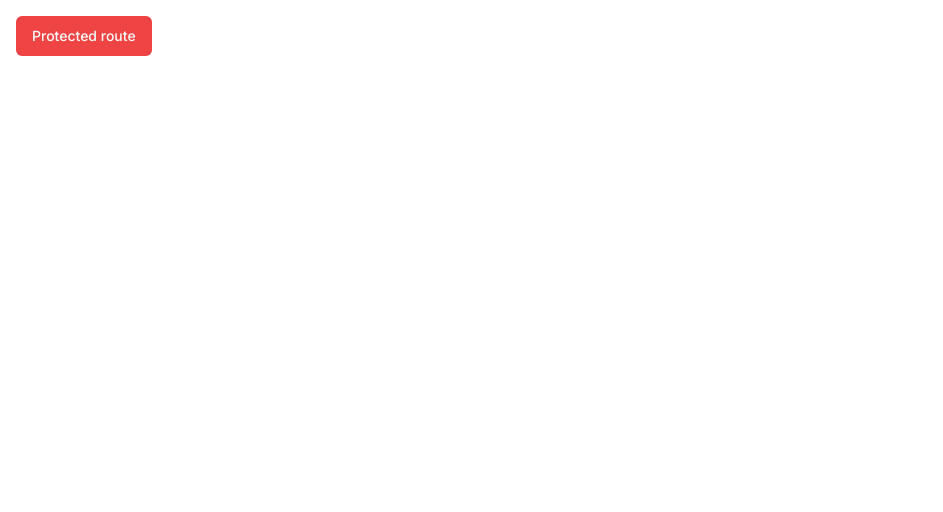
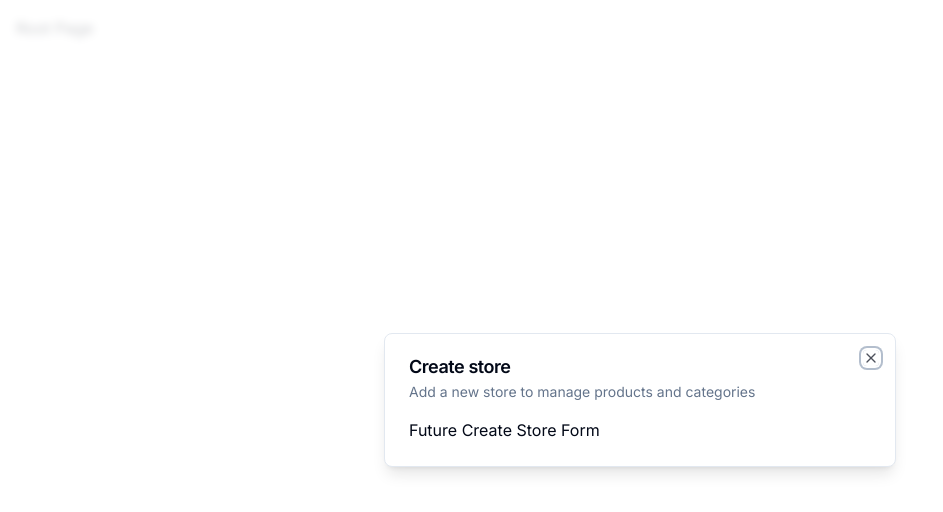
Before and after one commit to salmann7/e-commerce-cms-admin-dashboard, a Next.js app: page / in a window 1280 px wide. Shown: the top 512 px of the page, without its empty margins (0-943 px from the left). Built offline with nearby package versions, Linux system fonts and the light colour scheme.

Commit message:
create store modal provider integration using zustand

```diff
--- a/app/(root)/page.tsx
+++ b/app/(root)/page.tsx
@@ -1,11 +1,24 @@
-import { Button } from "@/components/ui/button";
-import { UserButton } from "@clerk/nextjs";
+"use client";
+
+import { useEffect } from "react";
+
+import { Modal } from "@/components/ui/modal";
+import { useStoreModal } from "@/hooks/use-store-modal";
 
 export default function SetupPage() {
+
+  const onOpen = useStoreModal((state) => state.onOpen);
+  const isOpen = useStoreModal((state) => state.isOpen);
+
+  useEffect(() => {
+    if(!isOpen) {
+      onOpen();
+    }
+  },[isOpen, onOpen]);
+
     return (
       <div className="p-4">
-        <Button variant="destructive">Protected route</Button>
-        <UserButton afterSignOutUrl="/"/>
+        Root Page
       </div>
     )
   }
--- a/app/layout.tsx
+++ b/app/layout.tsx
@@ -2,6 +2,8 @@
 import type { Metadata } from 'next'
 import { Inter } from 'next/font/google'
 import { ClerkProvider } from '@clerk/nextjs'
+
+import { ModalProvider } from '@/providers/modal-provider'
 
 const inter = Inter({ subsets: ['latin'] })
 
@@ -18,7 +20,10 @@
   return (
     <ClerkProvider>
       <html lang="en">
-        <body className={inter.className}>{children}</body>
+        <body className={inter.className}>
+          <ModalProvider />
+          {children}
+        </body>
       </html>
     </ClerkProvider>
   )
--- /dev/null
+++ b/components/modals/store-modal.tsx
@@ -0,0 +1,19 @@
+"use client";
+
+import { useStoreModal } from "@/hooks/use-store-modal";
+import { Modal } from "@/components/ui/modal";
+
+export const StoreModal = () => {
+    const storeModal = useStoreModal();
+
+    return (
+        <Modal
+            title="Create store"
+            description="Add a new store to manage products and categories"
+            isOpen={storeModal.isOpen}
+            onClose={storeModal.onClose}
+            >
+                Future Create Store Form
+            </Modal>
+    )
+}
--- /dev/null
+++ b/components/ui/dialog.tsx
@@ -0,0 +1,123 @@
+"use client"
+
+import * as React from "react"
+import * as DialogPrimitive from "@radix-ui/react-dialog"
+import { X } from "lucide-react"
+
+import { cn } from "@/lib/utils"
+
+const Dialog = DialogPrimitive.Root
+
+const DialogTrigger = DialogPrimitive.Trigger
+
+const DialogPortal = ({
+  className,
+  ...props
+}: DialogPrimitive.DialogPortalProps) => (
+  <DialogPrimitive.Portal className={cn(className)} {...props} />
+)
+DialogPortal.displayName = DialogPrimitive.Portal.displayName
+
+const DialogOverlay = React.forwardRef<
+  React.ElementRef<typeof DialogPrimitive.Overlay>,
+  React.ComponentPropsWithoutRef<typeof DialogPrimitive.Overlay>
+>(({ className, ...props }, ref) => (
+  <DialogPrimitive.Overlay
+    ref={ref}
+    className={cn(
+      "fixed inset-0 z-50 bg-background/80 backdrop-blur-sm data-[state=open]:animate-in data-[state=closed]:animate-out data-[state=closed]:fade-out-0 data-[state=open]:fade-in-0",
+      className
+    )}
+    {...props}
+  />
+))
+DialogOverlay.displayName = DialogPrimitive.Overlay.displayName
+
+const DialogContent = React.forwardRef<
+  React.ElementRef<typeof DialogPrimitive.Content>,
+  React.ComponentPropsWithoutRef<typeof DialogPrimitive.Content>
+>(({ className, children, ...props }, ref) => (
+  <DialogPortal>
+    <DialogOverlay />
+    <DialogPrimitive.Content
+      ref={ref}
+      className={cn(
+        "fixed left-[50%] top-[50%] z-50 grid w-full max-w-lg translate-x-[-50%] translate-y-[-50%] gap-4 border bg-background p-6 shadow-lg duration-200 data-[state=open]:animate-in data-[state=closed]:animate-out data-[state=closed]:fade-out-0 data-[state=open]:fade-in-0 data-[state=closed]:zoom-out-95 data-[state=open]:zoom-in-95 data-[state=closed]:slide-out-to-left-1/2 data-[state=closed]:slide-out-to-top-[48%] data-[state=open]:slide-in-from-left-1/2 data-[state=open]:slide-in-from-top-[48%] sm:rounded-lg md:w-full",
+        className
+      )}
+      {...props}
+    >
+      {children}
+      <DialogPrimitive.Close className="absolute right-4 top-4 rounded-sm opacity-70 ring-offset-background transition-opacity hover:opacity-100 focus:outline-none focus:ring-2 focus:ring-ring focus:ring-offset-2 disabled:pointer-events-none data-[state=open]:bg-accent data-[state=open]:text-muted-foreground">
+        <X className="h-4 w-4" />
+        <span className="sr-only">Close</span>
+      </DialogPrimitive.Close>
+    </DialogPrimitive.Content>
+  </DialogPortal>
+))
+DialogContent.displayName = DialogPrimitive.Content.displayName
+
+const DialogHeader = ({
+  className,
+  ...props
+}: React.HTMLAttributes<HTMLDivElement>) => (
+  <div
+    className={cn(
+      "flex flex-col space-y-1.5 text-center sm:text-left",
+      className
+    )}
+    {...props}
+  />
+)
+DialogHeader.displayName = "DialogHeader"
+
+const DialogFooter = ({
+  className,
+  ...props
+}: React.HTMLAttributes<HTMLDivElement>) => (
+  <div
+    className={cn(
+      "flex flex-col-reverse sm:flex-row sm:justify-end sm:space-x-2",
+      className
+    )}
+    {...props}
+  />
+)
+DialogFooter.displayName = "DialogFooter"
+
+const DialogTitle = React.forwardRef<
+  React.ElementRef<typeof DialogPrimitive.Title>,
+  React.ComponentPropsWithoutRef<typeof DialogPrimitive.Title>
+>(({ className, ...props }, ref) => (
+  <DialogPrimitive.Title
+    ref={ref}
+    className={cn(
+      "text-lg font-semibold leading-none tracking-tight",
+      className
+    )}
+    {...props}
+  />
+))
+DialogTitle.displayName = DialogPrimitive.Title.displayName
+
+const DialogDescription = React.forwardRef<
+  React.ElementRef<typeof DialogPrimitive.Description>,
+  React.ComponentPropsWithoutRef<typeof DialogPrimitive.Description>
+>(({ className, ...props }, ref) => (
+  <DialogPrimitive.Description
+    ref={ref}
+    className={cn("text-sm text-muted-foreground", className)}
+    {...props}
+  />
+))
+DialogDescription.displayName = DialogPrimitive.Description.displayName
+
+export {
+  Dialog,
+  DialogTrigger,
+  DialogContent,
+  DialogHeader,
+  DialogFooter,
+  DialogTitle,
+  DialogDescription,
+}
--- /dev/null
+++ b/components/ui/modal.tsx
@@ -0,0 +1,45 @@
+"use client";
+
+import { Dialog, DialogContent, DialogDescription, DialogHeader, DialogTitle } from "@/components/ui/dialog";
+
+interface ModalProps {
+    title: string;
+    description: string;
+    isOpen: boolean;
+    onClose: () => void;
+    children?: React.ReactNode;
+};
+
+export const Modal: React.FC<ModalProps> = (
+    {
+        title,
+        description,
+        isOpen,
+        onClose,
+        children
+    }
+) => {
+    const onChange = (open: boolean) => {
+        if(!open) {
+            onClose();
+        }
+    }
+
+    return (
+        <Dialog open={isOpen} onOpenChange={onChange}>
+            <DialogContent>
+                <DialogHeader>
+                    <DialogTitle>
+                        {title}
+                    </DialogTitle>
+                    <DialogDescription>
+                        {description}
+                    </DialogDescription>
+                </DialogHeader>
+                <div>
+                    {children}
+                </div>
+            </DialogContent>
+        </Dialog>
+    );
+}
--- /dev/null
+++ b/hooks/use-store-modal.tsx
@@ -0,0 +1,13 @@
+import { create } from "zustand";
+
+interface useStoreModalStore {
+    isOpen: boolean;
+    onOpen: () => void;
+    onClose: () => void;
+};
+
+export const useStoreModal = create<useStoreModalStore>((set) => ({
+    isOpen: false,
+    onOpen: () => set({ isOpen: true}),
+    onClose: () => set({ isOpen: false})
+}))
--- a/package.json
+++ b/package.json
@@ -10,6 +10,7 @@
   },
   "dependencies": {
     "@clerk/nextjs": "^4.21.14",
+    "@radix-ui/react-dialog": "^1.0.4",
     "@radix-ui/react-slot": "^1.0.2",
     "@types/node": "20.4.1",
     "@types/react": "18.2.14",
@@ -27,6 +28,7 @@
     "tailwind-merge": "^1.13.2",
     "tailwindcss": "3.3.2",
     "tailwindcss-animate": "^1.0.6",
-    "typescript": "5.1.6"
+    "typescript": "5.1.6",
+    "zustand": "^4.3.9"
   }
 }
--- /dev/null
+++ b/providers/modal-provider.tsx
@@ -0,0 +1,23 @@
+"use client";
+
+import { useEffect, useState } from "react";
+
+import { StoreModal } from "@/components/modals/store-modal";
+
+export const ModalProvider = () => {
+    const [isMounted, setIsMounted] = useState(false);
+
+    useEffect(() => {
+        setIsMounted(true);
+    },[]);
+
+    if(!isMounted) {
+        return null;
+    }
+
+    return (
+        <>
+           <StoreModal />
+        </>
+    )
+}
```
Also changed, not shown: 1 other file (tests, documents, lock files or other folders).
